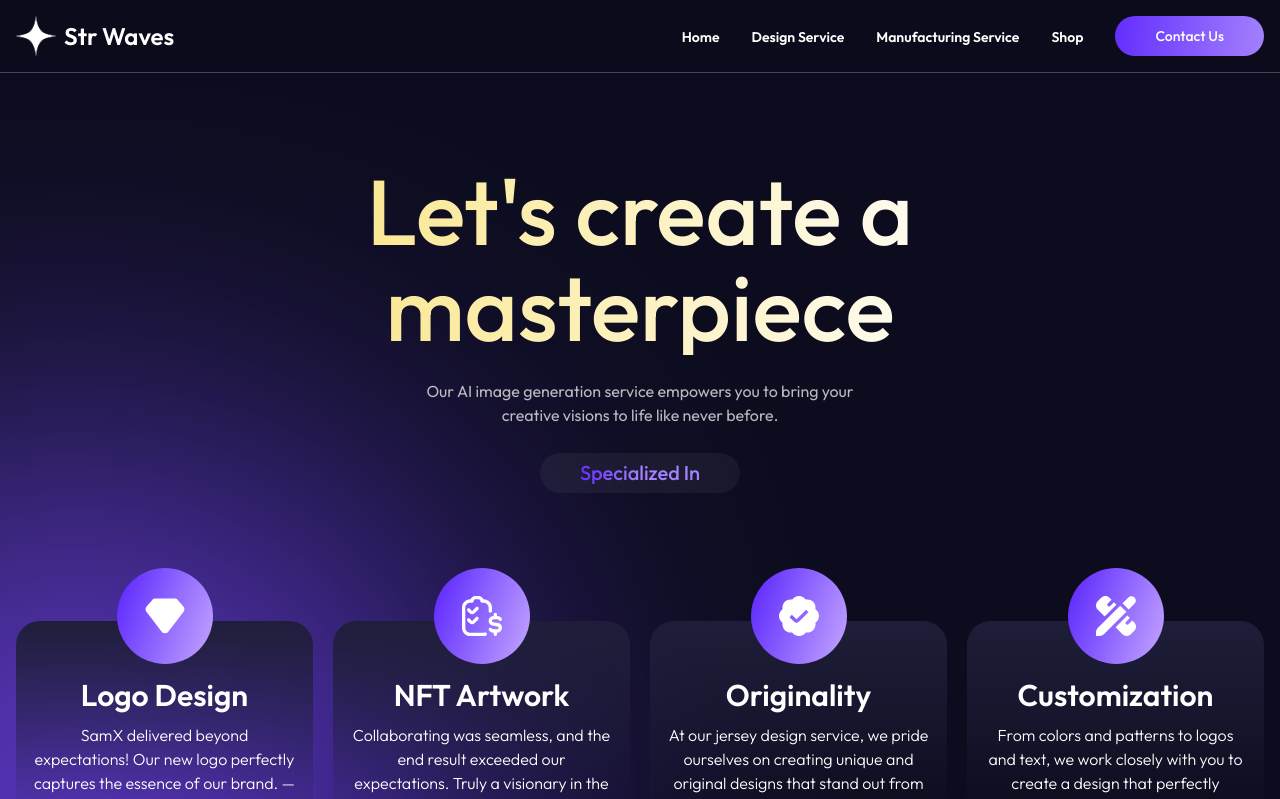
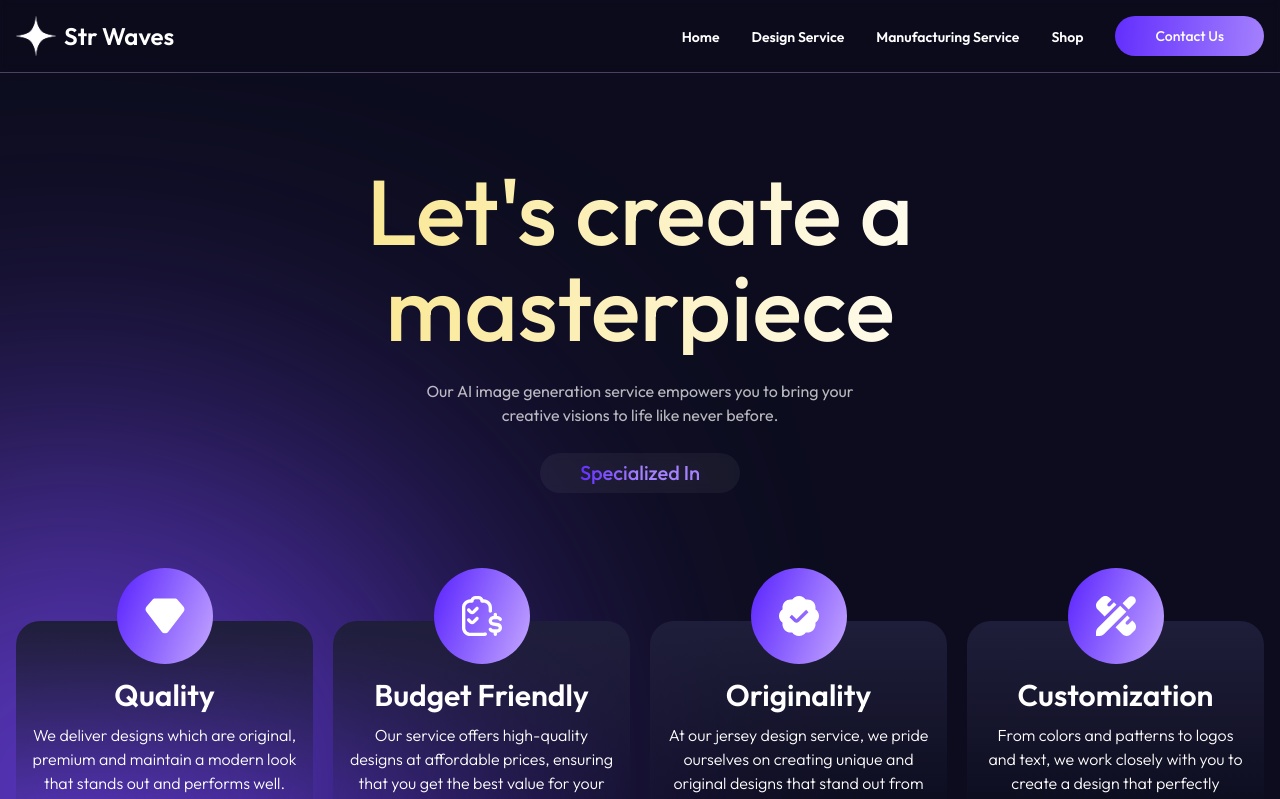
Before and after one commit to tanvir1017/provat-protfolio, a Next.js app: page /design-service in a window 1280 px wide. Shown: the top 799 px of the page. Built offline with nearby package versions, Linux system fonts and the light colour scheme.

Commit message:
docs: ✏️ Content updated in design service page

```diff
--- a/src/data/demo-arrays.tsx
+++ b/src/data/demo-arrays.tsx
@@ -69,16 +69,16 @@ export const designServiceInfo: ServiceInfoType[] = [
   {
     id: 1,
     icon: <SVGIcon.Diamond className="w-10 h-10" />,
-    title: "Logo Design",
+    title: "Quality",
     description:
-      "SamX delivered beyond expectations! Our new logo perfectly captures the essence of our brand. — Amanda K., Startup Founder",
+      "We deliver designs which are original, premium and maintain a modern look that stands out and performs well.",
   },
   {
     id: 2,
     icon: <SVGIcon.CheckList className="w-10 h-10 fill-white" />,
-    title: "NFT Artwork",
+    title: "Budget Friendly",
     description:
-      "Collaborating was seamless, and the end result exceeded our expectations. Truly a visionary in the NFT space! -Michael C (NFT Enthusiasts)",
+      "Our service offers high-quality designs at affordable prices, ensuring that you get the best value for your budget",
   },
   {
     id: 3,
```
